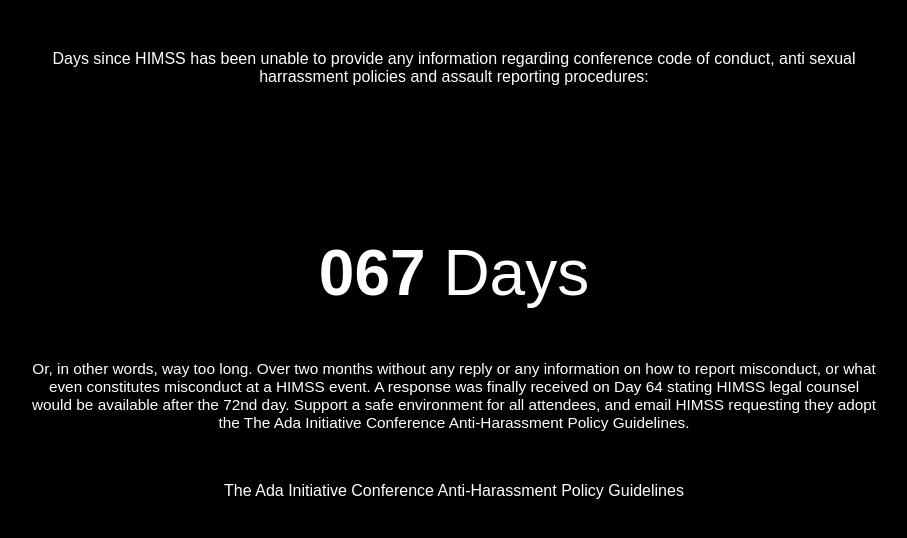
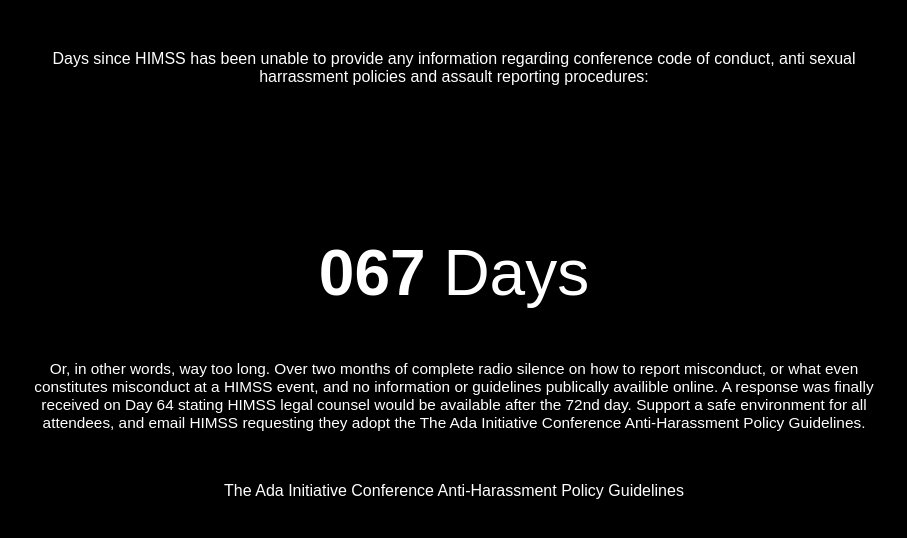
Before and after one commit to laurenstill/laurenstill.github.io, a Jekyll site: the page himssplzrespond.html, which Jekyll copies as it is, in a window 1280 px wide. Shown: the top 538 px of the page, without its empty margins (186-1093 px from the left). Built offline with Jekyll 4.4.1, drawn with Linux system fonts in a browser that asks for light colours.

Commit message:
Update himssplzrespond.html

```diff
--- a/himssplzrespond.html
+++ b/himssplzrespond.html
@@ -91,7 +91,7 @@
 
 
 <div id="sub">
- Or, in other words, way too long.  Over two months without any reply or any information on how to report misconduct, or what even constitutes misconduct at a HIMSS event.   A response was finally received on Day 64 stating HIMSS legal counsel would be available after the 72nd day. Support a safe environment for all attendees, and <a href="mailto:himss@himss.org">email HIMSS</a> requesting they adopt the <a href="https://adainitiative.org/what-we-do/conference-policies/">The Ada Initiative Conference Anti-Harassment Policy Guidelines</a>.
+ Or, in other words, way too long.  Over two months of complete radio silence on how to report misconduct, or what even constitutes misconduct at a HIMSS event, and no information or guidelines publically availible online. A response was finally received on Day 64 stating HIMSS legal counsel would be available after the 72nd day. Support a safe environment for all attendees, and <a href="mailto:himss@himss.org">email HIMSS</a> requesting they adopt the <a href="https://adainitiative.org/what-we-do/conference-policies/">The Ada Initiative Conference Anti-Harassment Policy Guidelines</a>.
 </div>
 
 
```
